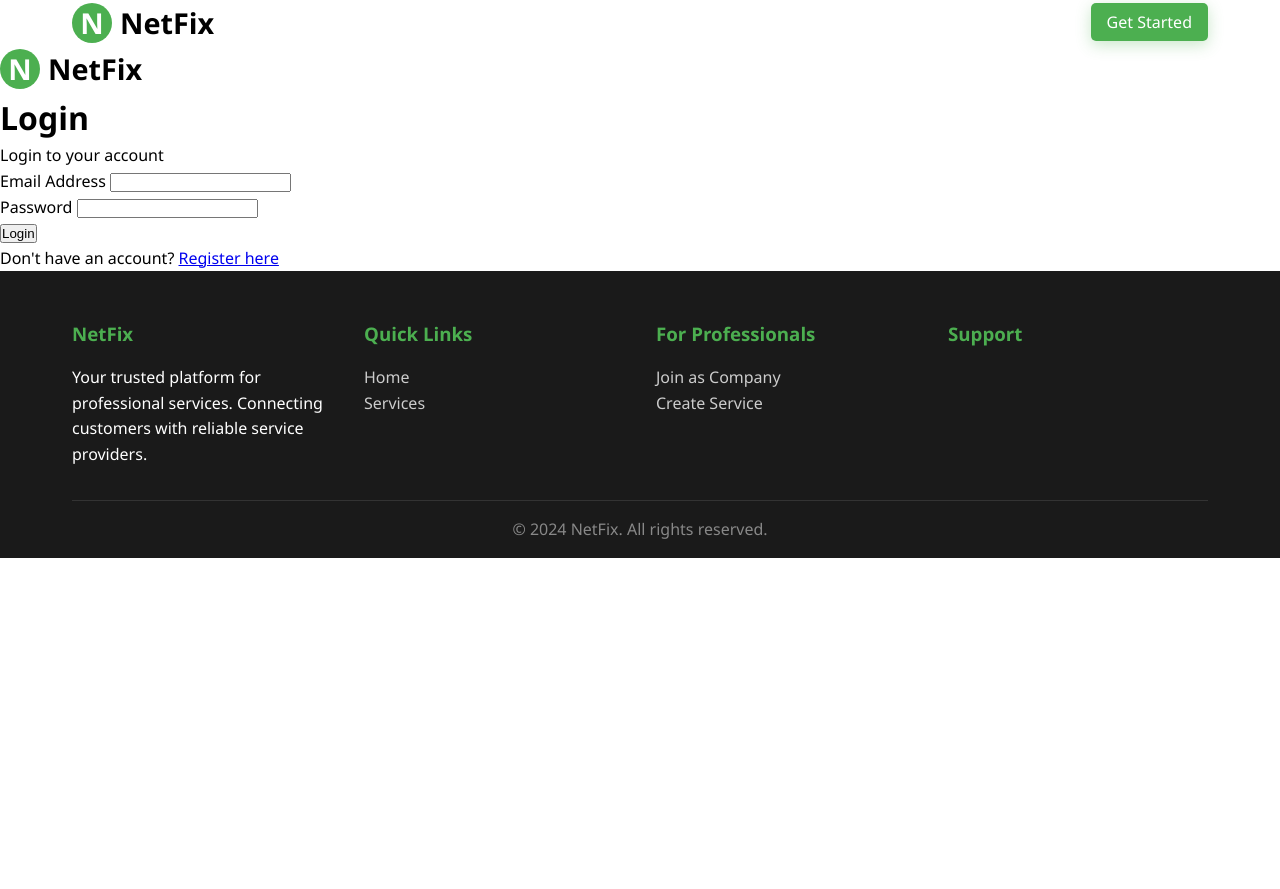
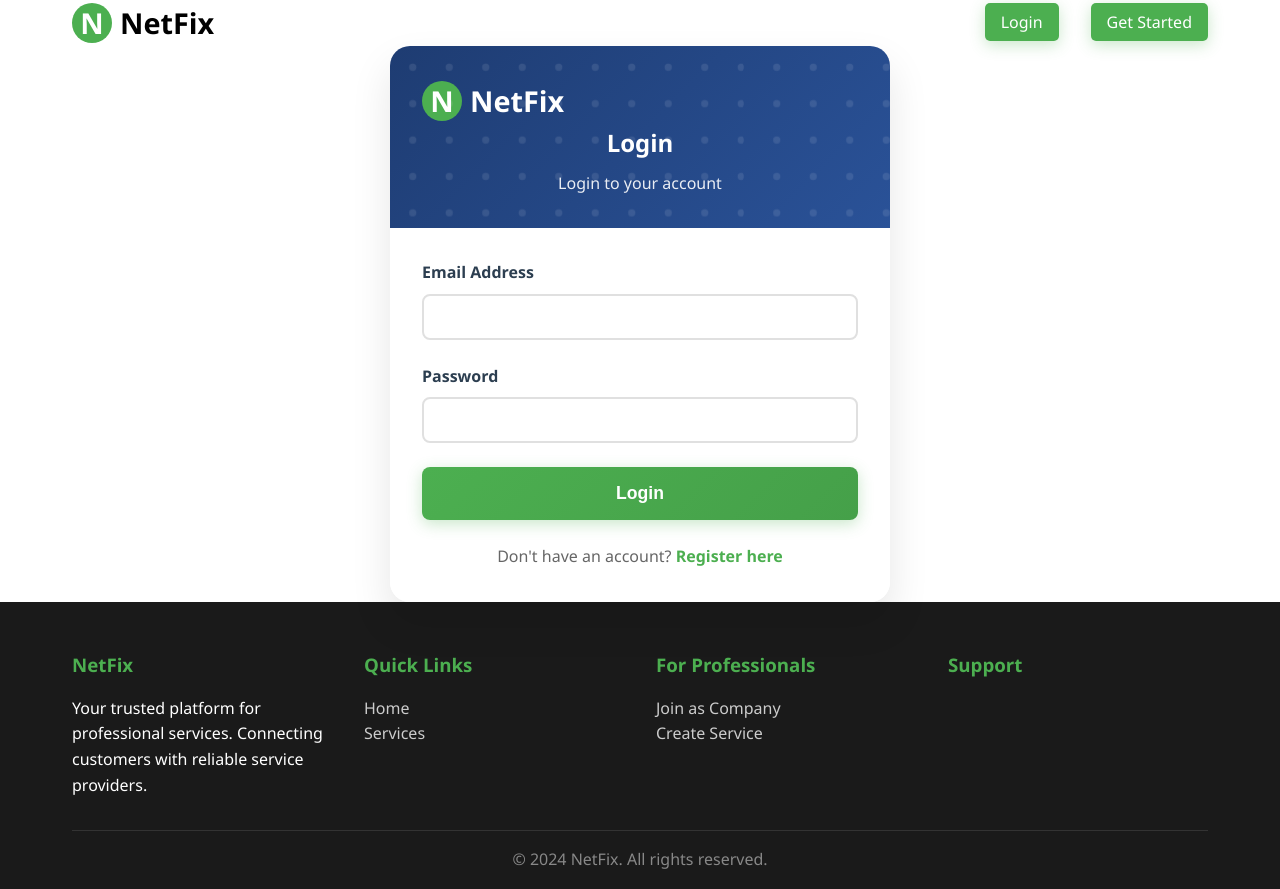
Before and after one commit to skanenje/netfix, a Django app: page /register/login/ in a window 1280 px wide. Before the commit the page ends 558 px from the top, so only its background shows below. Run offline with Django 3.2, Linux system fonts and the light colour scheme.

Commit message:
fix: login page

```diff
--- a/main/templates/main/footer.html
+++ b/main/templates/main/footer.html
@@ -12,7 +12,7 @@
         </div>
         <div class="footer-section">
           <h3>For Professionals</h3>
-          <p><a href="/register/company">Join as Company</a></p>
+          <p><a href="/register/company_register/">Join as Company</a></p>
           <p><a href="/services/create">Create Service</a></p>
         </div>
         <div class="footer-section">
--- a/main/templates/main/navbar.html
+++ b/main/templates/main/navbar.html
@@ -12,7 +12,7 @@
     {% if request.user.is_authenticated %}
     <li><a href="/company/{{ request.user.username }}">Profile</a></li>
     {% else %}
-    <li><a href="/login">Login</a></li>
+    <li><a href="/register/login/" class="cta-button">Login</a></li>
     <li><a href="/register" class="cta-button">Get Started</a></li>
     {% endif %}
    </ul>
--- a/netfix/settings.py
+++ b/netfix/settings.py
@@ -130,3 +130,5 @@
 STATICFILES_DIRS = [
     os.path.join(BASE_DIR, 'static'),
 ]
+
+LOGIN_URL = '/register/login/'
--- a/static/css/style.css
+++ b/static/css/style.css
@@ -874,7 +874,7 @@
     }
 
     .nav-menu {
-        display: none;
+        /*display: none;*/
     }
 
     .services-grid {
--- a/users/templates/users/login.html
+++ b/users/templates/users/login.html
@@ -1,6 +1,7 @@
 {% extends 'main/base.html' %}
 
 {% block content %}
+    <div class="registration-page">
         <div class="register-container">
             <div class="register-header">
                 <div class="logo">
@@ -27,4 +28,5 @@
                 </div>
             </form>
         </div>
+    </div>
 {% endblock %}
```
Lines whose indentation alone changed are shown as unchanged.
